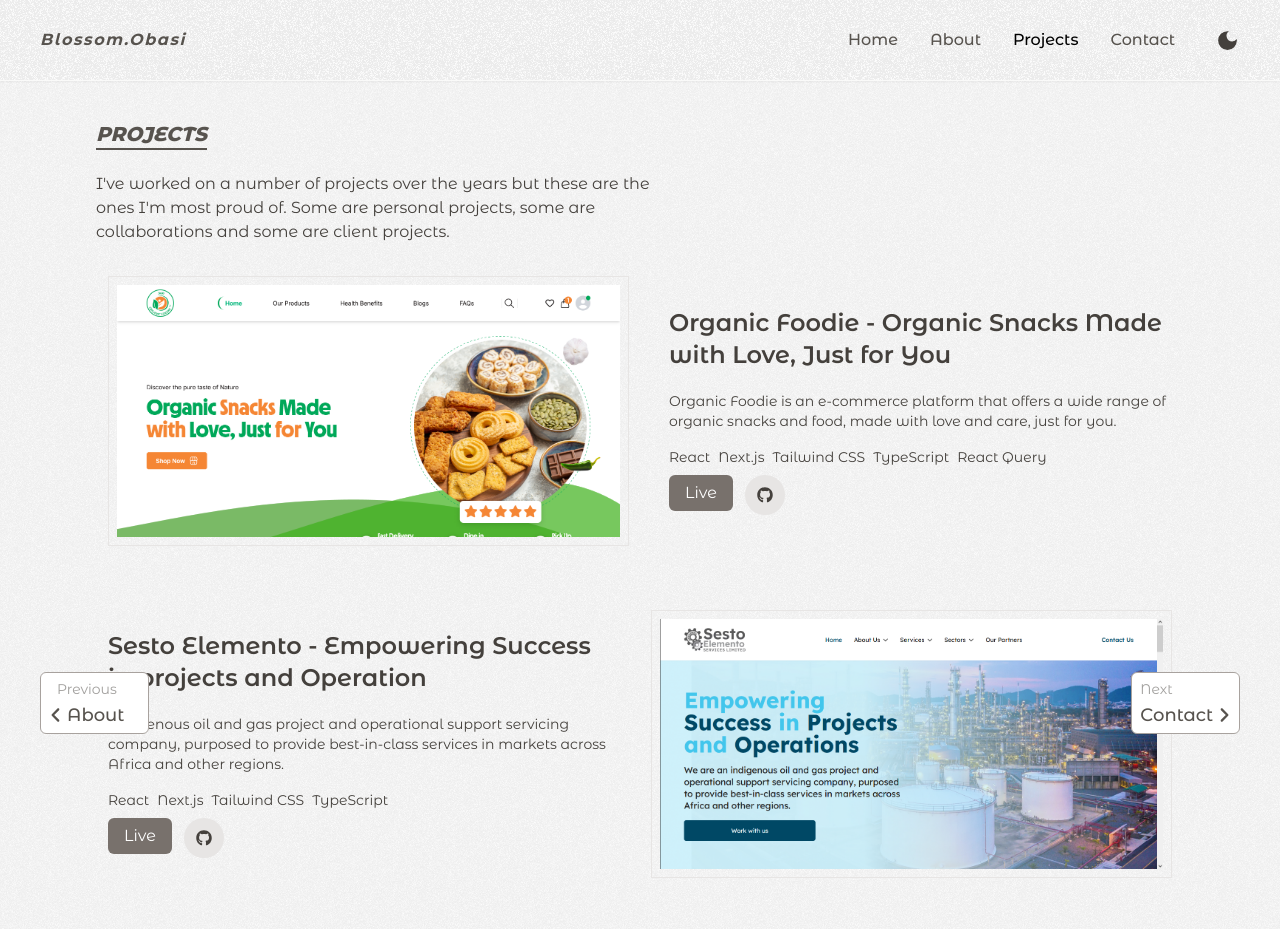
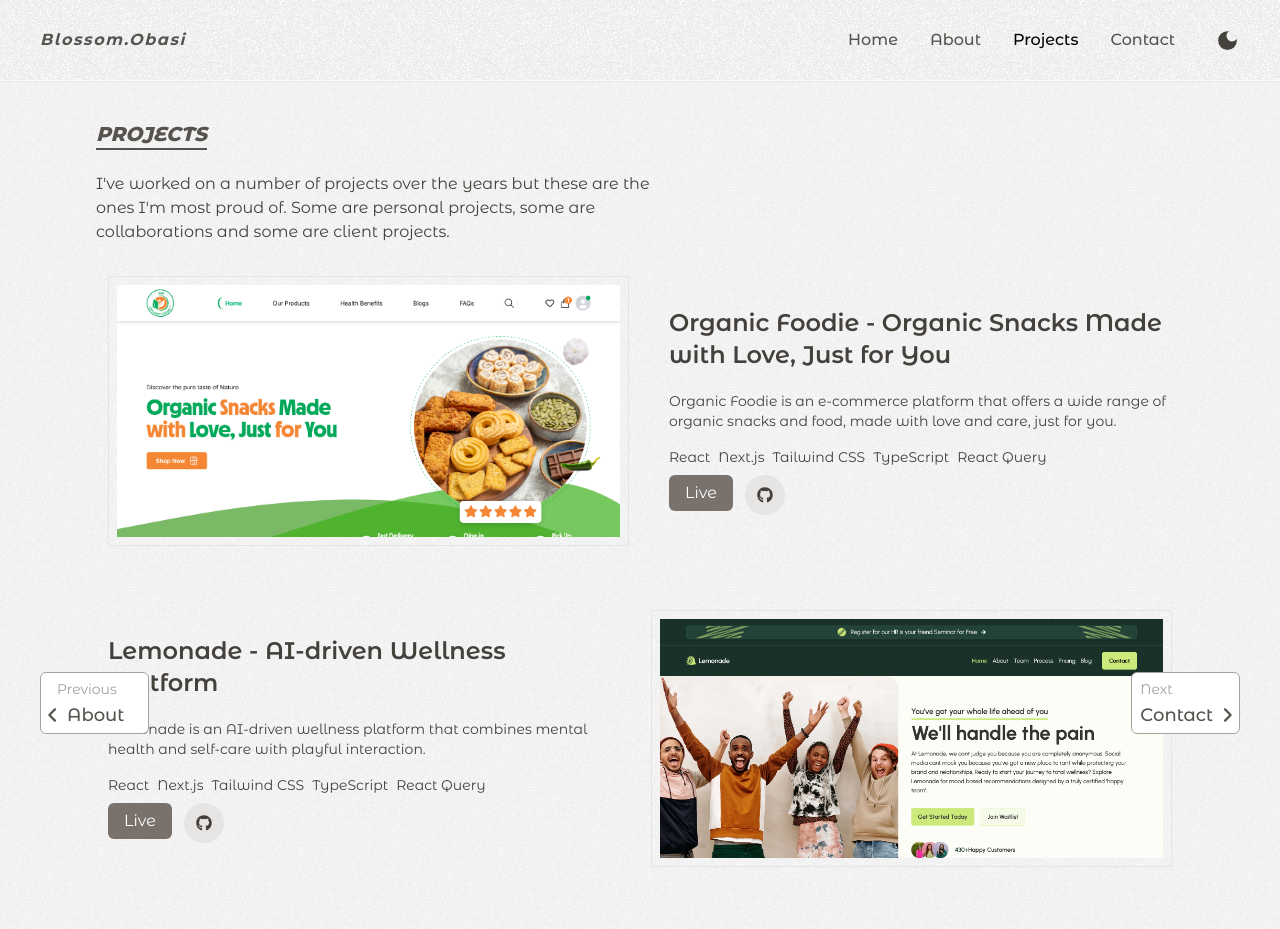
Before and after one commit to blossomobasi/blossoms-portfolio, a Next.js app: page /projects in a window 1280 px wide. Shown: the top 929 px of the page. Built offline with nearby package versions, Linux system fonts and the light colour scheme.

Commit message:
Add Lemonade project details to projects list

```diff
--- a/src/data/projects.ts
+++ b/src/data/projects.ts
@@ -32,6 +32,16 @@ export const projects: IProjects[] = [
 			"Organic Foodie is an e-commerce platform that offers a wide range of organic snacks and food, made with love and care, just for you.",
 		stacks: ["React", "Next.js", "Tailwind CSS", "TypeScript", "React Query"],
 		githubLink: "https://github.com/blossomobasi/organic_foodie_ecommerce",
+	}),
+	createProject({
+		href: "https://lemonade-landing-two.vercel.app/",
+		src: "/images/lemonade-landing-project.png",
+		alt: "Lemonade Project",
+		title: "Lemonade - AI-driven Wellness Platform",
+		content:
+			"Lemonade is an AI-driven wellness platform that combines mental health and self-care with playful interaction.",
+		stacks: ["React", "Next.js", "Tailwind CSS", "TypeScript", "React Query"],
+		githubLink: "https://github.com/blossomobasi/lemonade-landing",
 	}),
 	createProject({
 		href: "https://sesto-elemento.vercel.app/",
```
